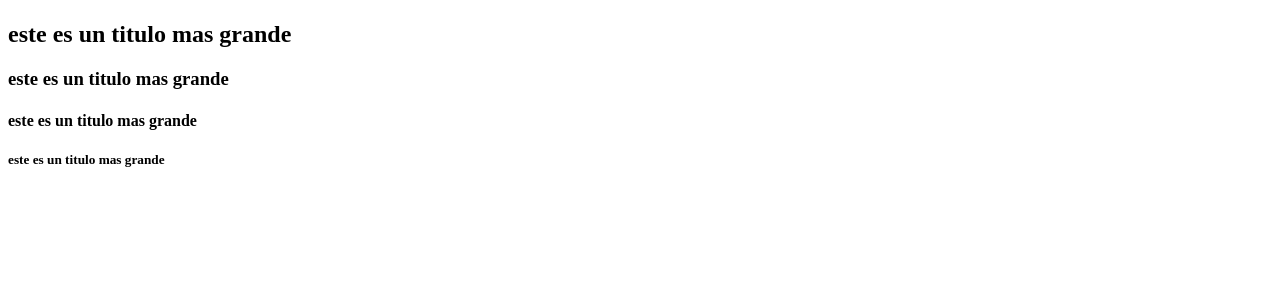
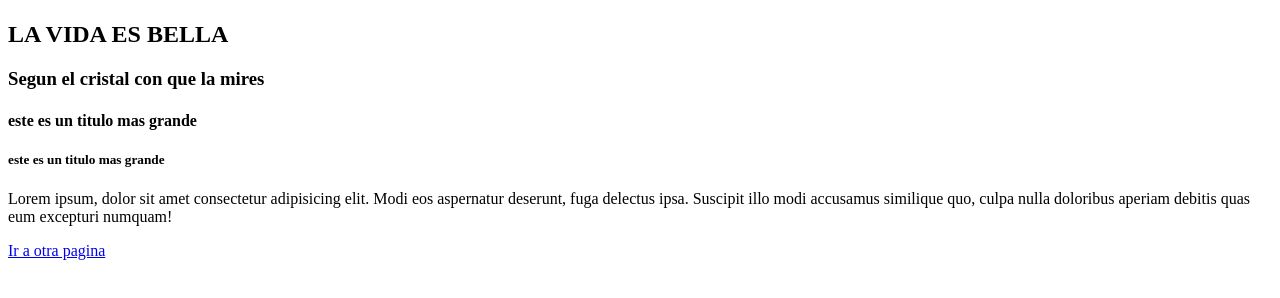
Before and after one commit to Oluran/TrabajoEnClase, a plain HTML site: page index.html in a window 1280 px wide. Drawn offline with Linux system fonts and the light colour scheme.

Commit message:
primer commit

```diff
--- a/index.html
+++ b/index.html
@@ -1,13 +1,20 @@
 <!DOCTYPE html>
 <html lang="es"
 </head>
+    <title>Hola Mundo</title>
+    <meta charset="utf-8">
+</head></head>
 <body>
     <header>
         <h1><HTML5 Template></h1>
-        <h2>este es un titulo mas grande</h2>
-        <h3>este es un titulo mas grande</h3>
+        <h2>LA VIDA ES BELLA</h2>
+        <h3>Segun el cristal con que la mires</h3>
         <h4>este es un titulo mas grande</h4>
         <h5>este es un titulo mas grande</h5>
+        <p>
+            Lorem ipsum, dolor sit amet consectetur adipisicing elit. Modi eos aspernatur deserunt, fuga delectus ipsa. Suscipit illo modi accusamus similique quo, culpa nulla doloribus aperiam debitis quas eum excepturi numquam!
+        </p>
+        <a href="Ejemplo1.html">Ir a otra pagina</a>
 
     </header>
 </body>
```
Also changed, not shown: Ejemplo1.html (+15 -0 lines), css/style.css (added), css/stylebanner.css (added), js/validacion.js (added), 1 other file.
